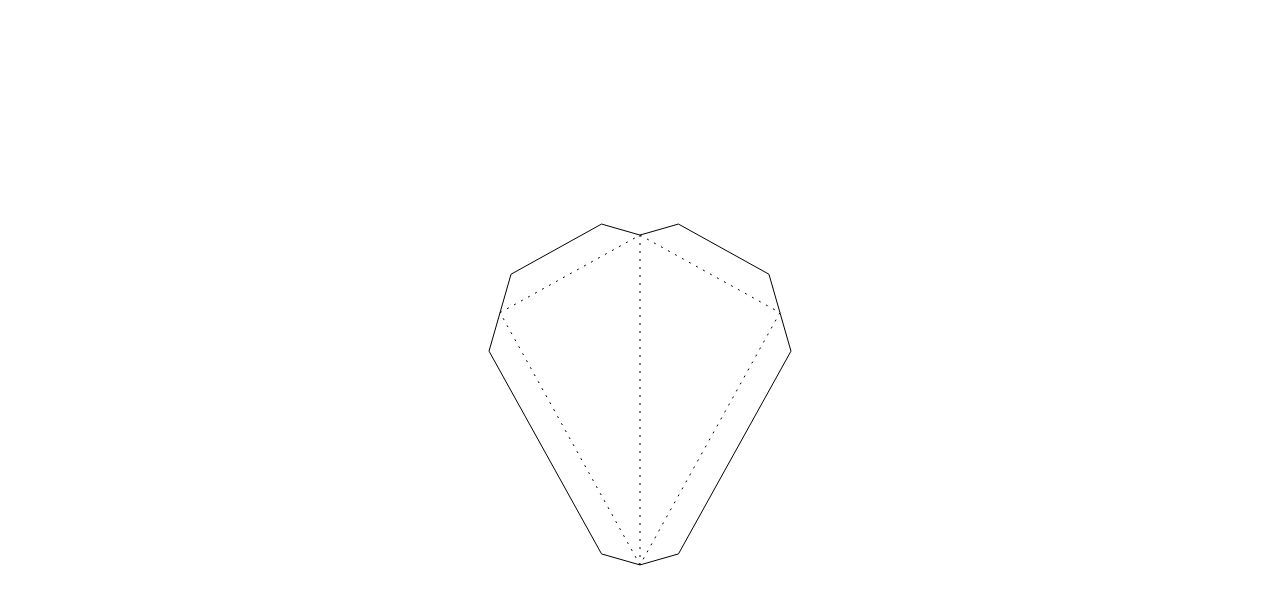
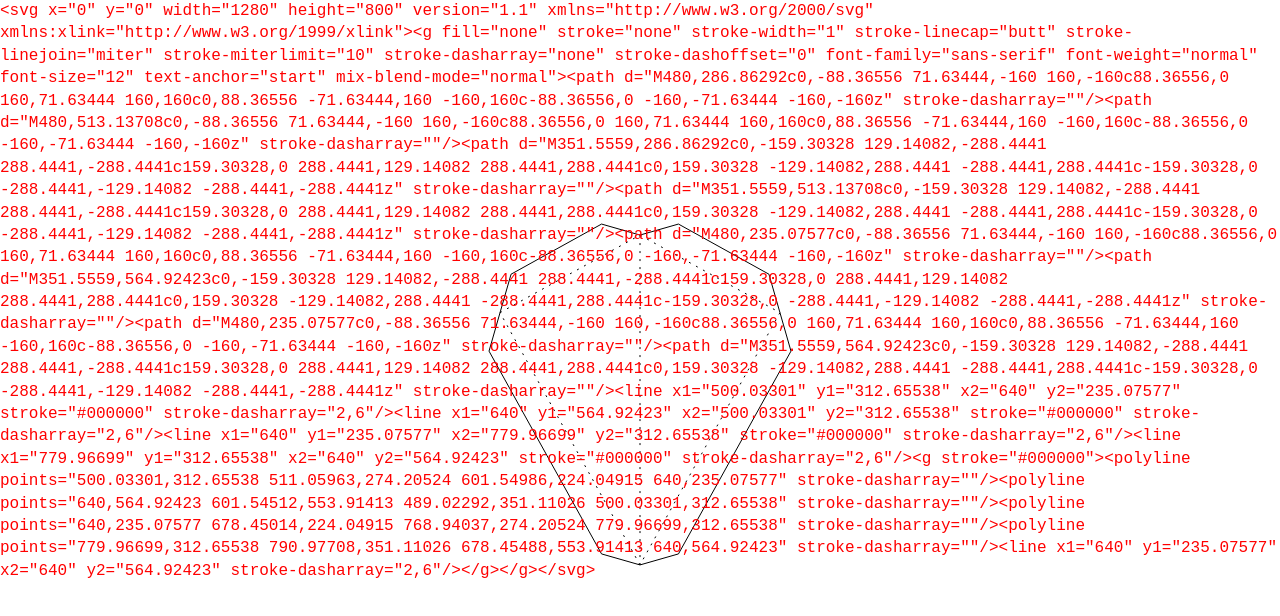
Before and after one commit to markdurrant/plotter-mesh, a website: page src/index.html in a window 1280 px wide. Drawn offline with Linux system fonts and the light colour scheme.

Commit message:
add svg output

```diff
--- a/sass/styles.scss
+++ b/sass/styles.scss
@@ -45,3 +45,7 @@ body {
 //===============================================================================
 // STYLES
 //===============================================================================
+#svg-output {
+  position: absolute;
+  color: red;
+}
--- a/src/js/plotterMesh.js
+++ b/src/js/plotterMesh.js
@@ -156,3 +156,6 @@ function drawSquare ( squarePoints ) {
 }
 
 drawSquare( findPoints( meshSquaresSides[ 3 ] ) );
+
+var output = $( '#svg-output' );
+output.text( project.exportSVG({ asString: true }) );
```
Also changed, not shown: src/css/styles.css.
